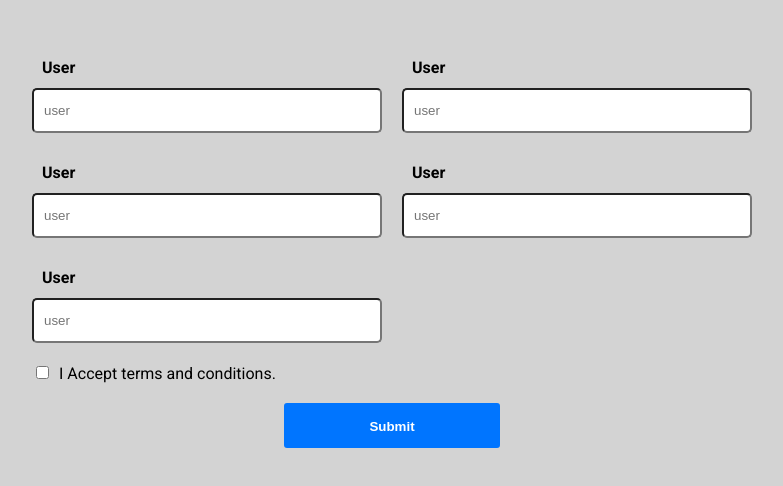
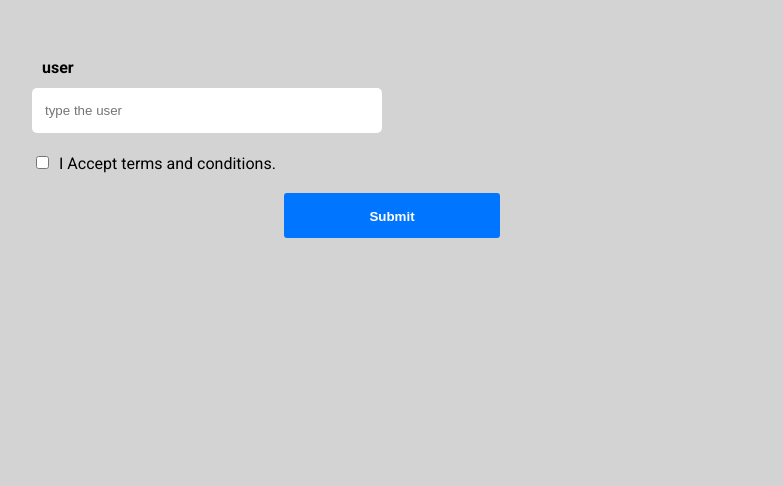
Before and after one commit to jalbertomr/react-form-validation, a React (Create React App) app: page / in a window 1280 px wide. Shown: the top 486 px of the page, without its empty margins (248-1031 px from the left). Built offline with nearby package versions, Linux system fonts and the light colour scheme.

Commit message:
debugged

```diff
--- a/src/App.js
+++ b/src/App.js
@@ -1,19 +1,20 @@
-import React from "react";
-import { Form_styled, DivTerms, DivErrorFormMsg, DivSubmitCentered,
+import React, { useState } from "react";
+import { FormStyled, DivTerms, DivErrorFormMsg, DivSubmitCentered,
 Button, PMsgSuccess} from "./elements/formulary.js";
 import DivInput from "./components/DivInput";
 import { FontAwesomeIcon } from "@fortawesome/react-fontawesome";
 import { faExclamationTriangle} from "@fortawesome/free-solid-svg-icons";
 
 const App = () => {
+  const [user, changeUser] = useState({field:'', valid: null});
+  console.log("user: " + user);
+  console.log("changeUser: " + changeUser);
+
   return (
     <main>
-      <Form_styled action="">
-        <DivInput/>
-        <DivInput/>
-        <DivInput/>
-        <DivInput/>
-        <DivInput/>
+      <FormStyled action="">
+        <DivInput type="text" label="user" placeholder="type the user" name="user"
+        msginputerror="message input error" regexp=""/>
 
         <DivTerms>
           <label>
@@ -31,7 +32,7 @@ const App = () => {
           <Button type="submit" >Submit</Button>
           <PMsgSuccess>Data send successfully!</PMsgSuccess>
         </DivSubmitCentered>
-      </Form_styled>
+      </FormStyled>
     </main>
   );
 };
--- a/src/components/DivInput.js
+++ b/src/components/DivInput.js
@@ -2,15 +2,15 @@ import React from "react";
 import {Label, GroupInput, Input, IconValidation, MsgInputError} from "../elements/formulary.js";
 import {faCheckCircle} from "@fortawesome/free-solid-svg-icons";
 
-const DivInput = () => {
+const DivInput = ({type, label, placeholder, name, msginputerror, regexp}) => {
   return (
     <div>
-        <Label htmlFor="user">User</Label>
+        <Label htmlFor={name}>{label}</Label>
         <GroupInput>
-          <Input type="text" placeholder="user" id="user"/>
+          <Input type={type} placeholder={placeholder} id={name}/>
           <IconValidation icon={faCheckCircle} />
         </GroupInput>
-        <MsgInputError>This is on the react application</MsgInputError>
+        <MsgInputError>{msginputerror}</MsgInputError>
     </div>
   );
 };
--- a/src/elements/formulary.js
+++ b/src/elements/formulary.js
@@ -7,7 +7,7 @@ const colors = {
   error: "#EE5533",
   success: "#119200",
 };
-const Form_styled = styled.form`
+const FormStyled = styled.form`
   display: grid;
   grid-template-columns: 1fr 1fr;
   gap: 20px;
@@ -38,16 +38,16 @@ const Input = styled.input`
   background: white;
   padding: 0 40px 0 10px;
   transition: 0.3s ease all;
-  border: 3px solid trasparent;
+  border: 3px solid transparent;
 
   &:focus {
       border: 5px solid ${colors.border};
       outline: none;
-      shadow-box: 3px 3px 5px rgba( 163,163, 163, 0.4);
+      box-shadow: 3px 3px 5px rgba( 163,163, 163, 0.4);
   }
 `;
 
-const MsgInputError = styled.form`
+const MsgInputError = styled.p`
   font-size: 12px;
   color: ${colors.error};
   margin-bottom: 0;
@@ -103,7 +103,7 @@ const Button = styled.button`
     border: none;
     border-radius: 3px;
     cursor: pointer;
-    transition: .1s easy all;
+    transition: .1s ease all;
 
     &:hover {
        box-shadow: 5px 5px 5px rgba(163,163,163, 1);
@@ -117,5 +117,5 @@ const PMsgSuccess = styled.p`
     display: none;
 `;
 
-export { Form_styled, Label, GroupInput, Input, MsgInputError, IconValidation,
+export { FormStyled, Label, GroupInput, Input, MsgInputError, IconValidation,
          DivTerms, DivErrorFormMsg, DivSubmitCentered, Button, PMsgSuccess};
```
